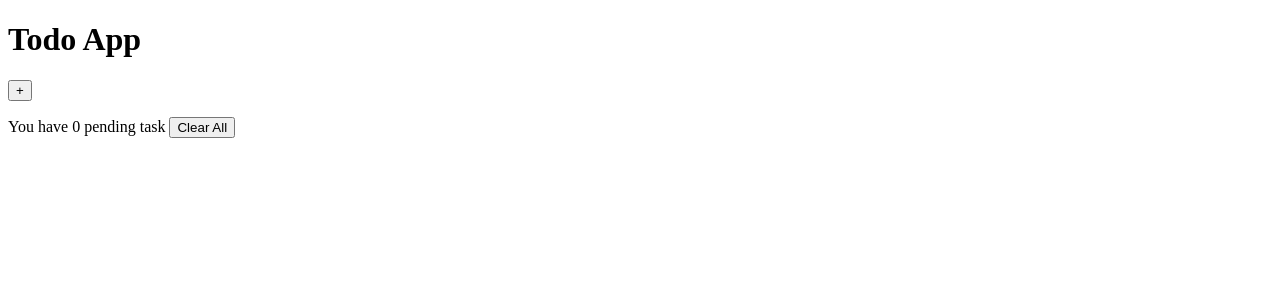
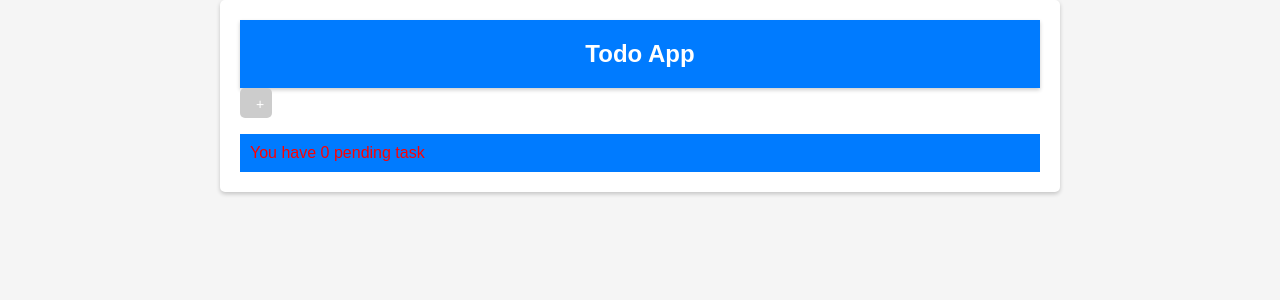
Before and after one commit to juan-bazurto-eci/-my-react-task-list, a React (Vite) app: page / in a window 1280 px wide. Shown: the top 300 px of the page. Built offline with nearby package versions, Linux system fonts and the light colour scheme.

Commit message:
style_project

```diff
--- /dev/null
+++ b/src/App.css
@@ -0,0 +1,48 @@
+/* Estilos globales para la aplicación */
+body {
+    font-family: Arial, sans-serif;
+    background-color: #f5f5f5;
+    margin: 0;
+    padding: 0;
+  }
+
+  .app-container {
+    max-width: 800px;
+    margin: 0 auto;
+    padding: 20px;
+    background-color: #fff;
+    border-radius: 5px;
+    box-shadow: 0 2px 4px rgba(0, 0, 0, 0.2);
+  }
+
+  /* Estilos globales para elementos de bloque */
+  h1, h2, h3, h4, h5, h6 {
+    margin: 0;
+  }
+
+  /* Estilos para enlaces */
+  a {
+    color: #007BFF;
+    text-decoration: none;
+    transition: color 0.2s;
+  }
+
+  a:hover {
+    color: #0056b3;
+  }
+
+  /* Estilos para botones */
+  button {
+    background-color: #007BFF;
+    color: #fff;
+    border: none;
+    border-radius: 5px;
+    padding: 8px 16px; /* Ajusta el tamaño del padding según tu preferencia */
+    cursor: pointer;
+    font-size: 14px; /* Ajusta el tamaño de fuente deseado */
+    text-align: center; /* Centra el texto horizontalmente */
+  }
+
+  button:hover {
+    background-color: #0056b3;
+  }
--- a/src/App.jsx
+++ b/src/App.jsx
@@ -3,12 +3,13 @@ import Header from "./components/Header";
 import TaskList from "./components/TaskList";
 import AddTask from "./components/AddTask";
 import Footer from "./components/Footer";
+import "./App.css";
 
 function App() {
   const { taskToDo, saveTask, deleteTasks, editTasks } = useTasks();
 
   return (
-    <>
+    <div className="app-container">
       <Header />
       <AddTask taskToDo={taskToDo} saveTask={saveTask} />
       <TaskList
@@ -17,7 +18,7 @@ function App() {
         editTasks={editTasks}
       />
       <Footer taskToDo={taskToDo} saveTask={saveTask} />
-    </>
+    </div>
   );
 }
 
--- /dev/null
+++ b/src/components/AddTask.css
@@ -0,0 +1,69 @@
+/* Estilos para el botón de adición */
+button {
+    background-color: #007BFF;
+    color: #fff;
+    border: none;
+    border-radius: 50%;
+    width: 30px;
+    height: 30px;
+    font-size: 1.5rem;
+    cursor: pointer;
+    margin-right: 10px;
+  }
+
+  /* Estilos para el modal */
+  form {
+    background-color: #fff;
+    border: 1px solid #ccc;
+    border-radius: 5px;
+    padding: 20px;
+    box-shadow: 0 0 10px rgba(0, 0, 0, 0.2);
+    max-width: 300px;
+    margin: 0 auto;
+  }
+
+  /* Estilos para etiquetas de input y campos de entrada */
+  label {
+    font-weight: bold;
+    margin-bottom: 5px;
+    display: block;
+  }
+
+  input {
+    width: 100%;
+    padding: 5px;
+    margin-bottom: 10px;
+    border: 1px solid #ccc;
+    border-radius: 3px;
+    font-size: 16px;
+  }
+
+  /* Estilos para los mensajes de error */
+  span {
+    color: red;
+  }
+
+  /* Estilos para los botones */
+  button {
+    background-color: #007BFF;
+    color: #fff;
+    border: none;
+    border-radius: 5px;
+    padding: 10px 20px;
+    margin-right: 10px;
+    cursor: pointer;
+  }
+
+  button:last-child {
+    background-color: #ccc;
+  }
+
+  /* Estilos para el botón de adición dentro del formulario */
+  button[type="button"] {
+    background-color: #ccc;
+  }
+
+  /* Estilos para el botón de envío dentro del formulario */
+  button[type="submit"] {
+    background-color: #007BFF;
+  }
--- a/src/components/AddTask.jsx
+++ b/src/components/AddTask.jsx
@@ -1,5 +1,6 @@
 import { useState } from "react";
 import PropTypes from "prop-types";
+import "./AddTask.css";
 
 const AddTask = ({ taskToDo, saveTask }) => {
   const [openModal, setOpenModal] = useState(false);
@@ -68,8 +69,8 @@ const AddTask = ({ taskToDo, saveTask }) => {
               }
             />
           </div>
+          <button>Send</button>
           <button onClick={() => setOpenModal(false)}>Close</button>
-          <button>Send</button>
         </form>
       )}
     </div>
--- /dev/null
+++ b/src/components/Footer.css
@@ -0,0 +1,31 @@
+/* Estilos para el contenedor del pie de página */
+.footer {
+    background-color: #007BFF;
+    color: #fff;
+    padding: 10px;
+    display: flex;
+    justify-content: space-between;
+    align-items: center;
+  }
+
+  /* Estilos para el mensaje de tareas pendientes */
+  .task-count {
+    font-size: 16px;
+    margin-right: 10px;
+  }
+
+  /* Estilos para el botón "Clear All" */
+  .clear-button {
+    background-color: #fff;
+    color: #007BFF;
+    border: none;
+    border-radius: 5px;
+    padding: 10px 20px;
+    cursor: pointer;
+    font-size: 16px;
+  }
+
+  .clear-button:hover {
+    background-color: #007BFF;
+    color: #fff;
+  }
--- a/src/components/Footer.jsx
+++ b/src/components/Footer.jsx
@@ -1,4 +1,5 @@
 import PropTypes from "prop-types";
+import "./Footer.css"; // Asegúrate de que la ruta sea correcta
 
 const Footer = ({ taskToDo, saveTask }) => {
   let pendingTask = 0;
@@ -10,16 +11,19 @@ const Footer = ({ taskToDo, saveTask }) => {
   });
 
   return (
-    <>
-      {`You have ${pendingTask} pending task`}{" "}
+    <div className="footer">
+      <span className="task-count">{`You have ${pendingTask} pending task`}</span>
+      {taskToDo?.length > 0 ? (
         <button
+          className="clear-button"
           onClick={() => {
             saveTask([]);
           }}
         >
           Clear All
         </button>
-    </>
+      ) : null}
+    </div>
   );
 };
 
--- /dev/null
+++ b/src/components/Header.css
@@ -0,0 +1,14 @@
+/* Estilos para el encabezado */
+header {
+    background-color: #007BFF;
+    color: #fff;
+    text-align: center;
+    padding: 20px 0;
+    box-shadow: 0 2px 4px rgba(0, 0, 0, 0.2);
+  }
+
+  /* Estilos para el título "Todo App" */
+  h1 {
+    font-size: 24px;
+    margin: 0;
+  }
--- a/src/components/Header.jsx
+++ b/src/components/Header.jsx
@@ -1,3 +1,5 @@
+import "./Header.css";
+
 const Header = () => {
   return (
     <header>
--- /dev/null
+++ b/src/components/Task.css
@@ -0,0 +1,44 @@
+/* Estilos para el contenedor de tarea */
+.task {
+    display: flex;
+    justify-content: space-between;
+    align-items: center;
+    background-color: #fff;
+    border: 1px solid #ccc;
+    border-radius: 5px;
+    padding: 10px;
+    margin-bottom: 10px;
+  }
+
+  /* Estilos para el checkbox */
+  .task input[type="checkbox"] {
+    margin-right: 10px;
+  }
+
+  /* Estilos para el título de la tarea */
+  .task h3 {
+    font-size: 18px;
+    margin: 0;
+    padding: 5px 0;
+  }
+
+  /* Estilos para la descripción de la tarea */
+  .task p {
+    font-size: 14px;
+    margin: 0;
+    padding: 5px 0;
+  }
+
+  /* Estilos para el botón de borrar */
+  .task button {
+    background-color: #ff5555;
+    color: #fff;
+    border: none;
+    border-radius: 5px;
+    padding: 5px 10px;
+    cursor: pointer;
+  }
+
+  .task button:hover {
+    background-color: #ff0000;
+  }
--- a/src/components/Task.jsx
+++ b/src/components/Task.jsx
@@ -1,8 +1,9 @@
 import PropTypes from "prop-types";
+import "./Task.css";
 
 const Task = ({ todo, deleteTasks, editTasks }) => {
   return (
-    <div>
+    <div className="task">
       <input
         type="checkbox"
         checked={todo.state}
--- /dev/null
+++ b/src/components/TaskList.css
@@ -0,0 +1,13 @@
+/* Estilos para el contenedor de la lista de tareas */
+.task-list {
+    list-style: none;
+    padding: 0;
+  }
+
+  /* Estilos para cada tarea en la lista */
+  .task-list-item {
+    margin-bottom: 10px;
+    border: 1px solid #ccc;
+    border-radius: 5px;
+    padding: 10px;
+  }
--- a/src/components/TaskList.jsx
+++ b/src/components/TaskList.jsx
@@ -1,11 +1,12 @@
 import PropTypes from "prop-types";
 import Task from "./Task";
+import "./TaskList.css"; // Asegúrate de que la ruta sea correcta
 
 const TaskList = (props) => {
   return (
-    <ul>
+    <ul className="task-list">
       {props.taskToDo.map((todo, idx) => (
-        <div key={`${todo.description}-${idx}`}>
+        <div key={`${todo.description}-${idx}`} className="task-list-item">
           <Task
             todo={todo}
             deleteTasks={props.deleteTasks}
```
Lines whose indentation alone changed are shown as unchanged.
